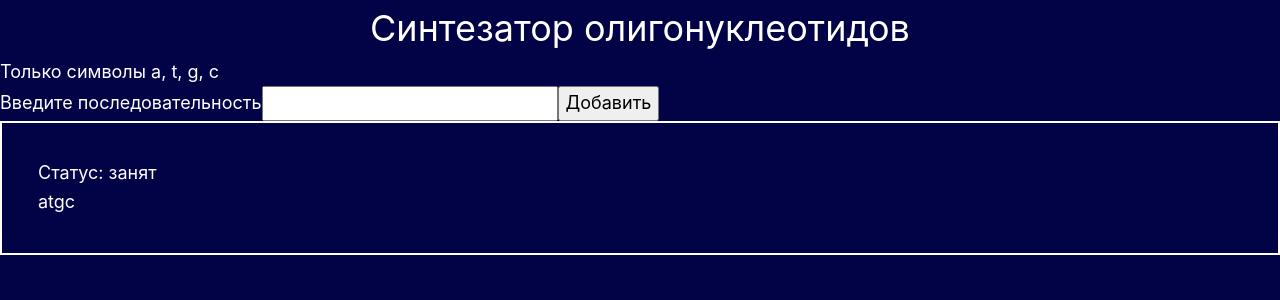
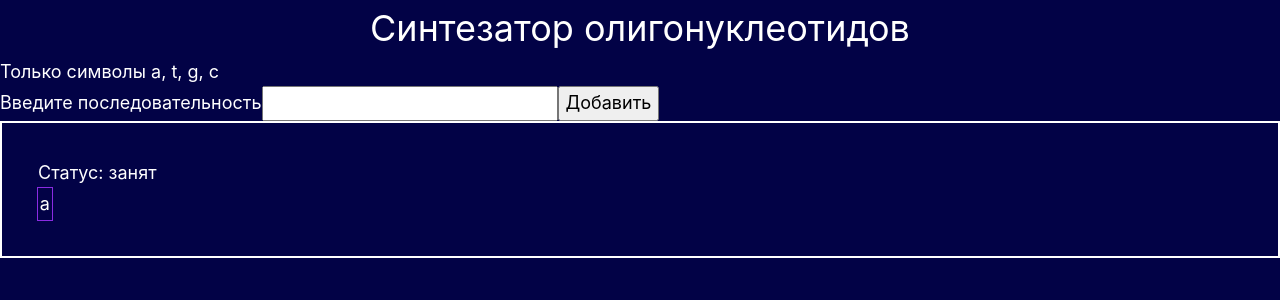
Before and after one commit to snork-maiden/oligonucleotide-synthesis, a Vue app: page / in a window 1280 px wide. Both pictures are taken after typing "Sample" into the empty fields and a click on the button "Добавить". Shown: the top 300 px of the page. Built offline with nearby package versions, Linux system fonts and the light colour scheme.

Commit message:
Display letter status

```diff
--- a/src/components/TheSynthesizer.vue
+++ b/src/components/TheSynthesizer.vue
@@ -1,14 +1,31 @@
 <script setup lang="ts">
 import { useSynthesizerStore } from "@/stores/synthesizer";
-import { ref } from "vue";
+import { computed, ref } from "vue";
 
 const store = useSynthesizerStore();
+
+function getClass(index: number) {
+  const currentIndex = store.getSynthesizer().currentLetterIndex;
+  if (currentIndex === null) return {};
+  return {
+    current: index === currentIndex,
+    done: index < currentIndex,
+  };
+}
 </script>
 
 <template>
   <div class="synthesizer">
-    <div class="status">Статус: {{ store.synthesizerStatus }}</div>
-    <div class="progress">atgc</div>
+    <div class="status">Статус: {{ store.getSynthesizer().status }}</div>
+    <div class="progress" v-if="store.getSynthesizer().sequence">
+      <span
+        class="letter"
+        :class="getClass(index)"
+        v-for="(letter, index) of store.getSynthesizer().sequence"
+      >
+        {{ letter }}
+      </span>
+    </div>
   </div>
 </template>
 
@@ -17,4 +34,24 @@ const store = useSynthesizerStore();
   border: 2px solid;
   padding: 2em;
 }
+
+.progress {
+  display: flex;
+  flex-wrap: wrap;
+  gap: 0.1em;
+  color: grey;
+}
+
+.letter {
+  padding: 0.1em;
+}
+
+.current {
+  outline: 1px solid blueviolet;
+  color: var(--color-text);
+}
+
+.done {
+  color: green;
+}
 </style>
--- a/src/stores/synthesizer.ts
+++ b/src/stores/synthesizer.ts
@@ -16,7 +16,10 @@ export const useSynthesizerStore = defineStore("synthesizer", () => {
   );
 
   let isWaitingSequences = computed(() => !!waitingSequences.value.length);
-  let synthesizerStatus = computed(() => synthesizer.value.status);
+
+  function getSynthesizer() {
+    return synthesizer.value;
+  }
 
   function addSequence(sequence: string, timestamp: number) {
     sequences.value.push({
@@ -50,6 +53,10 @@ export const useSynthesizerStore = defineStore("synthesizer", () => {
     );
     if (!sequence) return;
     sequence.status = "progress";
+
+    synthesizer.value.sequence = sequence.sequence;
+    synthesizer.value.currentLetterIndex = 0;
+    synthesizer.value.status = "занят";
     //add sequence array to synthesizer, start the timer
   }
 
@@ -64,7 +71,7 @@ export const useSynthesizerStore = defineStore("synthesizer", () => {
 
   // type TaskStatus = "waiting" | "progress" | "complete";
   return {
-    synthesizerStatus,
+    getSynthesizer,
     addSequence,
     editSequence,
     deleteSequence,
```
